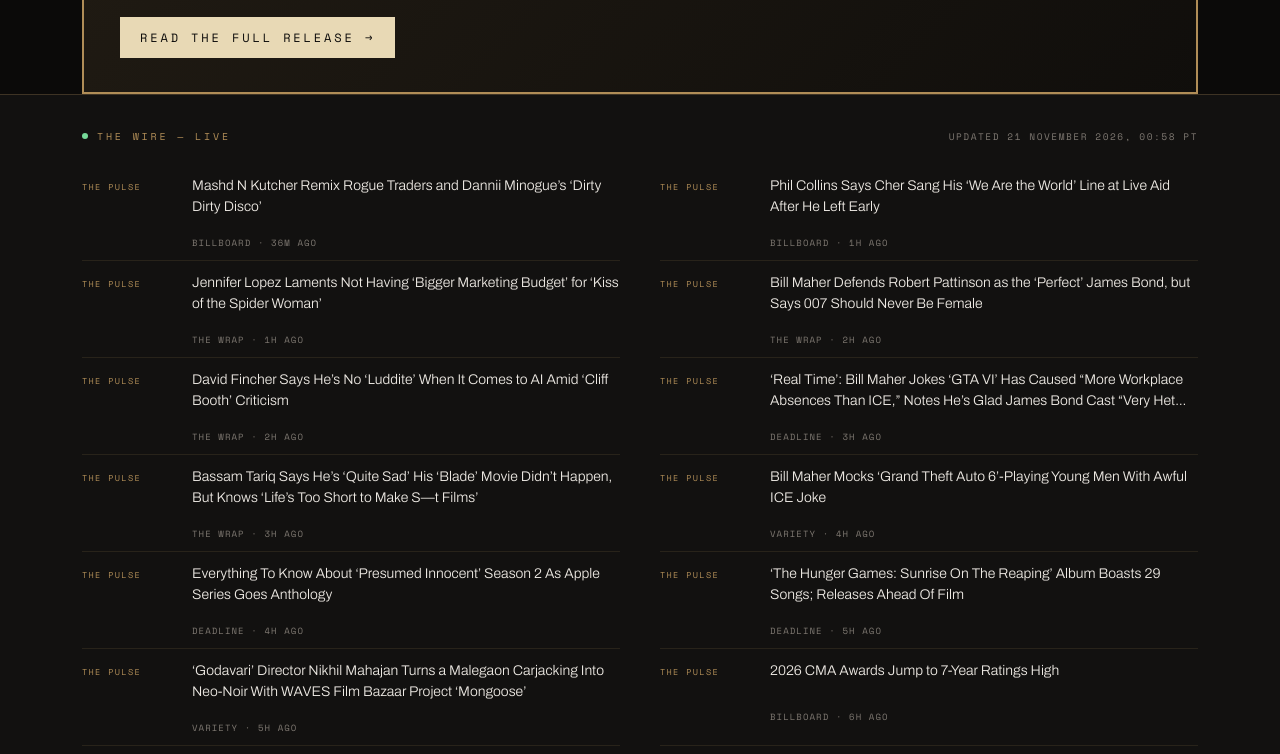
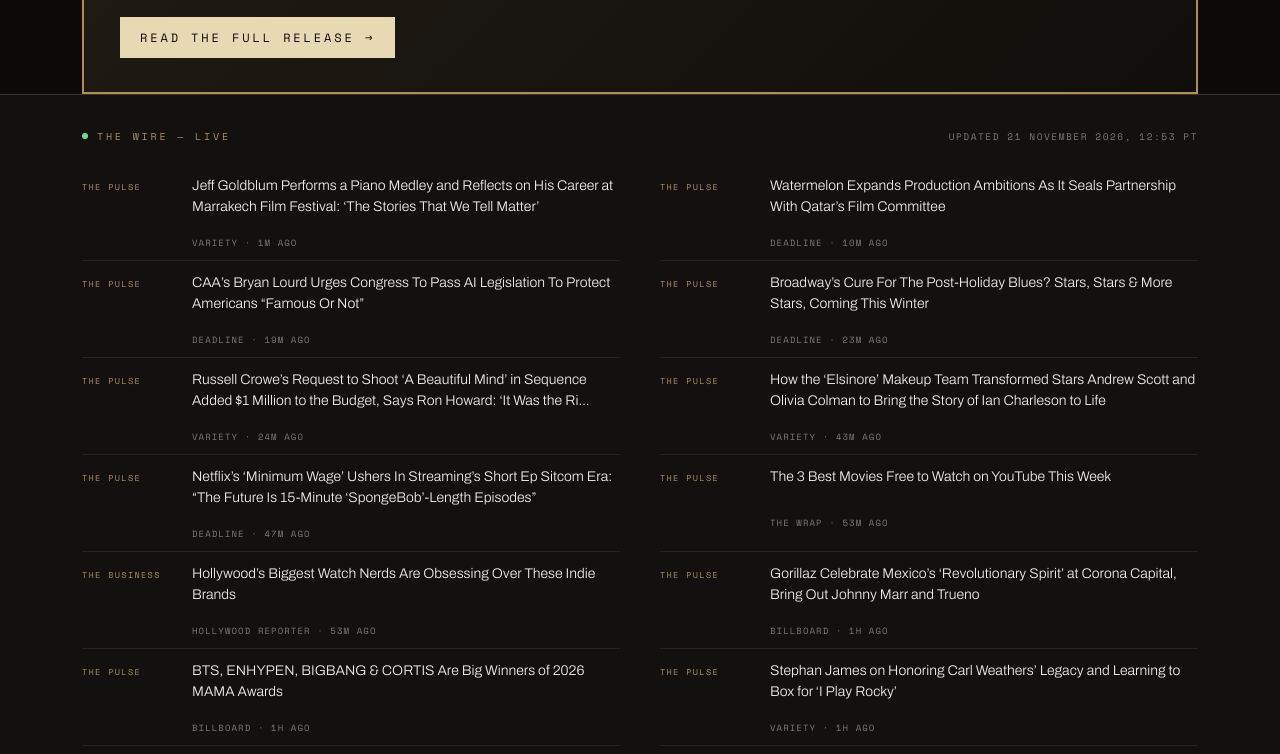
Before and after one commit to matariterry-art/prstarpower-site, a plain HTML site: page newsroom.html in a window 1280 px wide. Shown: the part 1967-2721 px from the top of the page. Drawn offline with nearby package versions, Linux system fonts and the light colour scheme.

Commit message:
Wire update — 2026-11-21 19:53 UTC

```diff
--- a/feed.xml
+++ b/feed.xml
@@ -5,7 +5,7 @@
     <link>https://prstarpower.com/newsroom.html</link>
     <description>Announcements, releases and analysis from PR STARPOWER, a Hollywood representation house.</description>
     <language>en-us</language>
-    <lastBuildDate>Sat, 21 Nov 2026 07:58:47 +0000</lastBuildDate>
+    <lastBuildDate>Sat, 21 Nov 2026 19:53:28 +0000</lastBuildDate>
     <item>
       <title>Tevin Campbell at 50: A Full Room in Los Angeles Is a Market Signal</title>
       <link>https://prstarpower.com/news-tevin-campbell-50th-durability.html</link>
--- a/newsroom.html
+++ b/newsroom.html
@@ -246,68 +246,68 @@
   <div class="wrap">
     <div class="wire-head">
       <span class="wire-label"><i class="dot"></i>The Wire — Live</span>
-      <span class="wire-stamp">Updated 21 November 2026, 00:58 PT</span>
+      <span class="wire-stamp">Updated 21 November 2026, 12:53 PT</span>
     </div>
     <div class="wire-list">
-      <a class="wire-row" href="https://www.billboard.com/music/music-news/mashd-n-kutcher-remix-rogue-traders-dannii-minogue-dirty-dirty-disco-1236387275/" target="_blank" rel="noopener nofollow">
+      <a class="wire-row" href="https://variety.com/2026/film/global/jeff-goldblum-career-marrakech-film-festival-tilda-swinton-1236954972/" target="_blank" rel="noopener nofollow">
         <span class="wire-beat">The Pulse</span>
-        <span class="wire-title">Mashd N Kutcher Remix Rogue Traders and Dannii Minogue’s ‘Dirty Dirty Disco’</span>
-        <span class="wire-meta">Billboard &middot; 36m ago</span>
+        <span class="wire-title">Jeff Goldblum Performs a Piano Medley and Reflects on His Career at Marrakech Film Festival: ‘The Stories That We Tell Matter’</span>
+        <span class="wire-meta">Variety &middot; 1m ago</span>
       </a>
-      <a class="wire-row" href="https://www.billboard.com/music/rock/phil-collins-live-aid-cher-concorde-eric-clapton-siriusxm-1236387268/" target="_blank" rel="noopener nofollow">
+      <a class="wire-row" href="https://deadline.com/2026/11/watermelon-production-partnership-qatar-film-committee-1237230984/" target="_blank" rel="noopener nofollow">
         <span class="wire-beat">The Pulse</span>
-        <span class="wire-title">Phil Collins Says Cher Sang His ‘We Are the World’ Line at Live Aid After He Left Early</span>
+        <span class="wire-title">Watermelon Expands Production Ambitions As It Seals Partnership With Qatar’s Film Committee</span>
+        <span class="wire-meta">Deadline &middot; 10m ago</span>
+      </a>
+      <a class="wire-row" href="https://deadline.com/2026/11/bryan-lourd-ai-legislation-no-fakes-act-1237230979/" target="_blank" rel="noopener nofollow">
+        <span class="wire-beat">The Pulse</span>
+        <span class="wire-title">CAA’s Bryan Lourd Urges Congress To Pass AI Legislation To Protect Americans “Famous Or Not”</span>
+        <span class="wire-meta">Deadline &middot; 19m ago</span>
+      </a>
+      <a class="wire-row" href="https://deadline.com/2026/11/broadway-winter-2027-shows-julia-roberts-steve-carell-1237230909/" target="_blank" rel="noopener nofollow">
+        <span class="wire-beat">The Pulse</span>
+        <span class="wire-title">Broadway’s Cure For The Post-Holiday Blues? Stars, Stars &amp; More Stars, Coming This Winter</span>
+        <span class="wire-meta">Deadline &middot; 23m ago</span>
+      </a>
+      <a class="wire-row" href="https://variety.com/2026/film/news/russell-crowe-a-beautiful-mind-sequence-ron-howard-1236955038/" target="_blank" rel="noopener nofollow">
+        <span class="wire-beat">The Pulse</span>
+        <span class="wire-title">Russell Crowe’s Request to Shoot ‘A Beautiful Mind’ in Sequence Added $1 Million to the Budget, Says Ron Howard: ‘It Was the Ri…</span>
+        <span class="wire-meta">Variety &middot; 24m ago</span>
+      </a>
+      <a class="wire-row" href="https://variety.com/2026/artisans/news/elsinore-makeup-olivia-colman-andrew-scott-1236954968/" target="_blank" rel="noopener nofollow">
+        <span class="wire-beat">The Pulse</span>
+        <span class="wire-title">How the ‘Elsinore’ Makeup Team Transformed Stars Andrew Scott and Olivia Colman to Bring the Story of Ian Charleson to Life</span>
+        <span class="wire-meta">Variety &middot; 43m ago</span>
+      </a>
+      <a class="wire-row" href="https://deadline.com/2026/11/netflix-minimum-short-episode-sitcoms-1237229899/" target="_blank" rel="noopener nofollow">
+        <span class="wire-beat">The Pulse</span>
+        <span class="wire-title">Netflix’s ‘Minimum Wage’ Ushers In Streaming’s Short Ep Sitcom Era: “The Future Is 15-Minute ‘SpongeBob’-Length Episodes”</span>
+        <span class="wire-meta">Deadline &middot; 47m ago</span>
+      </a>
+      <a class="wire-row" href="https://www.thewrap.com/creative-content/what-to-watch/best-movies-free-on-youtube-this-week-nov-20-22/" target="_blank" rel="noopener nofollow">
+        <span class="wire-beat">The Pulse</span>
+        <span class="wire-title">The 3 Best Movies Free to Watch on YouTube This Week</span>
+        <span class="wire-meta">The Wrap &middot; 53m ago</span>
+      </a>
+      <a class="wire-row" href="https://www.hollywoodreporter.com/lifestyle/style/indie-watch-brands-hollywood-1236760300/" target="_blank" rel="noopener nofollow">
+        <span class="wire-beat">The Business</span>
+        <span class="wire-title">Hollywood’s Biggest Watch Nerds Are Obsessing Over These Indie Brands</span>
+        <span class="wire-meta">Hollywood Reporter &middot; 53m ago</span>
+      </a>
+      <a class="wire-row" href="https://www.billboard.com/music/latin/gorillaz-corona-capital-festival-2026-mexico-city-recap-1236387340/" target="_blank" rel="noopener nofollow">
+        <span class="wire-beat">The Pulse</span>
+        <span class="wire-title">Gorillaz Celebrate Mexico’s ‘Revolutionary Spirit’ at Corona Capital, Bring Out Johnny Marr and Trueno</span>
         <span class="wire-meta">Billboard &middot; 1h ago</span>
       </a>
-      <a class="wire-row" href="https://www.thewrap.com/creative-content/movies/jennifer-lopez-laments-not-having-bigger-marketing-budget-for-kiss-of-the-spider-woman/" target="_blank" rel="noopener nofollow">
+      <a class="wire-row" href="https://www.billboard.com/music/awards/2026-mama-awards-winners-list-1236387006/" target="_blank" rel="noopener nofollow">
         <span class="wire-beat">The Pulse</span>
-        <span class="wire-title">Jennifer Lopez Laments Not Having ‘Bigger Marketing Budget’ for ‘Kiss of the Spider Woman’</span>
-        <span class="wire-meta">The Wrap &middot; 1h ago</span>
+        <span class="wire-title">BTS, ENHYPEN, BIGBANG &amp; CORTIS Are Big Winners of 2026 MAMA Awards</span>
+        <span class="wire-meta">Billboard &middot; 1h ago</span>
       </a>
-      <a class="wire-row" href="https://www.thewrap.com/creative-content/movies/bill-maher-reacts-robert-pattinson-james-bond-casting/" target="_blank" rel="noopener nofollow">
+      <a class="wire-row" href="https://variety.com/2026/film/features/i-play-rocky-stephan-james-carl-weathers-boxing-training-1236954058/" target="_blank" rel="noopener nofollow">
         <span class="wire-beat">The Pulse</span>
-        <span class="wire-title">Bill Maher Defends Robert Pattinson as the ‘Perfect’ James Bond, but Says 007 Should Never Be Female</span>
-        <span class="wire-meta">The Wrap &middot; 2h ago</span>
-      </a>
-      <a class="wire-row" href="https://www.thewrap.com/creative-content/movies/david-fincher-cliff-booth-ai-criticism/" target="_blank" rel="noopener nofollow">
-        <span class="wire-beat">The Pulse</span>
-        <span class="wire-title">David Fincher Says He’s No ‘Luddite’ When It Comes to AI Amid ‘Cliff Booth’ Criticism</span>
-        <span class="wire-meta">The Wrap &middot; 2h ago</span>
-      </a>
-      <a class="wire-row" href="https://deadline.com/2026/11/real-time-bill-maher-gta-vi-james-bond-cast-1237230827/" target="_blank" rel="noopener nofollow">
-        <span class="wire-beat">The Pulse</span>
-        <span class="wire-title">‘Real Time’: Bill Maher Jokes ‘GTA VI’ Has Caused “More Workplace Absences Than ICE,” Notes He’s Glad James Bond Cast “Very Het…</span>
-        <span class="wire-meta">Deadline &middot; 3h ago</span>
-      </a>
-      <a class="wire-row" href="https://www.thewrap.com/creative-content/movies/bassam-tariq-reflects-failed-marvel-blade-movie/" target="_blank" rel="noopener nofollow">
-        <span class="wire-beat">The Pulse</span>
-        <span class="wire-title">Bassam Tariq Says He’s ‘Quite Sad’ His ‘Blade’ Movie Didn’t Happen, But Knows ‘Life’s Too Short to Make S—t Films’</span>
-        <span class="wire-meta">The Wrap &middot; 3h ago</span>
-      </a>
-      <a class="wire-row" href="https://variety.com/2026/tv/news/bill-maher-grand-theft-auto-6-young-men-ice-real-time-hbo-1236954795/" target="_blank" rel="noopener nofollow">
-        <span class="wire-beat">The Pulse</span>
-        <span class="wire-title">Bill Maher Mocks ‘Grand Theft Auto 6’-Playing Young Men With Awful ICE Joke</span>
-        <span class="wire-meta">Variety &middot; 4h ago</span>
-      </a>
-      <a class="wire-row" href="https://deadline.com/feature/presumed-innocent-season-2-news-updates-1236568924/" target="_blank" rel="noopener nofollow">
-        <span class="wire-beat">The Pulse</span>
-        <span class="wire-title">Everything To Know About ‘Presumed Innocent’ Season 2 As Apple Series Goes Anthology</span>
-        <span class="wire-meta">Deadline &middot; 4h ago</span>
-      </a>
-      <a class="wire-row" href="https://deadline.com/feature/hunger-games-sunrise-on-the-reaping-songs-soundtrack-album-1237165820/" target="_blank" rel="noopener nofollow">
-        <span class="wire-beat">The Pulse</span>
-        <span class="wire-title">‘The Hunger Games: Sunrise On The Reaping’ Album Boasts 29 Songs; Releases Ahead Of Film</span>
-        <span class="wire-meta">Deadline &middot; 5h ago</span>
-      </a>
-      <a class="wire-row" href="https://variety.com/2026/film/markets-festivals/godavari-director-nikhil-mahajan-carjacking-neo-noir-mongoose-1236954786/" target="_blank" rel="noopener nofollow">
-        <span class="wire-beat">The Pulse</span>
-        <span class="wire-title">‘Godavari’ Director Nikhil Mahajan Turns a Malegaon Carjacking Into Neo-Noir With WAVES Film Bazaar Project ‘Mongoose’</span>
-        <span class="wire-meta">Variety &middot; 5h ago</span>
-      </a>
-      <a class="wire-row" href="https://www.billboard.com/music/awards/2026-cma-awards-ratings-up-seven-year-high-1236387203/" target="_blank" rel="noopener nofollow">
-        <span class="wire-beat">The Pulse</span>
-        <span class="wire-title">2026 CMA Awards Jump to 7-Year Ratings High</span>
-        <span class="wire-meta">Billboard &middot; 6h ago</span>
+        <span class="wire-title">Stephan James on Honoring Carl Weathers’ Legacy and Learning to Box for ‘I Play Rocky’</span>
+        <span class="wire-meta">Variety &middot; 1h ago</span>
       </a>
       <a class="wire-row house haspic" href="news-tevin-campbell-50th-durability.html">
         <span class="wire-beat">Ours</span>
@@ -322,22 +322,22 @@
       <a class="wire-row house haspic" href="news-agff-2026-global-film-awards-tonight.html">
         <span class="wire-beat">Ours</span>
         <span class="wire-title"><img class="wire-pic" src="images/agff-2026-card.jpg" alt="" loading="lazy">Tonight in Beverly Hills: Richard T. Jones hosts the 2026 Global Film Awards</span>
-        <span class="wire-meta"><b>PR STARPOWER</b> &middot; 15d ago</span>
+        <span class="wire-meta"><b>PR STARPOWER</b> &middot; 16d ago</span>
       </a>
       <a class="wire-row house haspic" href="news-freda-payne-holland-america.html">
         <span class="wire-beat">Ours</span>
         <span class="wire-title"><img class="wire-pic" src="images/freda-payne-press-photo-2026.jpg" alt="" loading="lazy">Freda Payne sails with Holland America Line, October 29 to November 7</span>
-        <span class="wire-meta"><b>PR STARPOWER</b> &middot; 22d ago</span>
+        <span class="wire-meta"><b>PR STARPOWER</b> &middot; 23d ago</span>
       </a>
       <a class="wire-row house" href="news-madonna-vma-legacy-signal.html">
         <span class="wire-beat">Ours</span>
         <span class="wire-title">Madonna tops the VMA nominations. That is a market signal, not a tribute.</span>
-        <span class="wire-meta"><b>PR STARPOWER</b> &middot; 92d ago</span>
+        <span class="wire-meta"><b>PR STARPOWER</b> &middot; 93d ago</span>
       </a>
       <a class="wire-row house" href="news-un-week-hollywood-split.html">
         <span class="wire-beat">Ours</span>
         <span class="wire-title">The week Hollywood and the UN share a calendar</span>
-        <span class="wire-meta"><b>PR STARPOWER</b> &middot; 92d ago</span>
+        <span class="wire-meta"><b>PR STARPOWER</b> &middot; 93d ago</span>
       </a>
     </div>
     <p class="wire-note">Headlines aggregated from industry trades and linked to their original publishers. PR STARPOWER original reporting and analysis appears below.</p>
```
